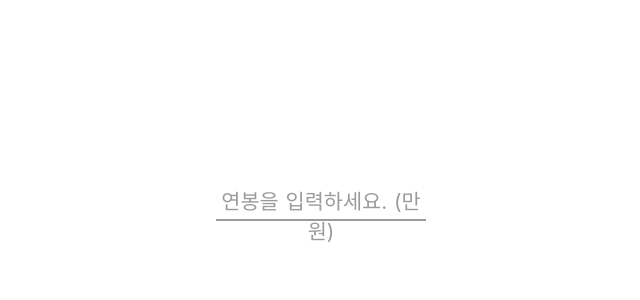
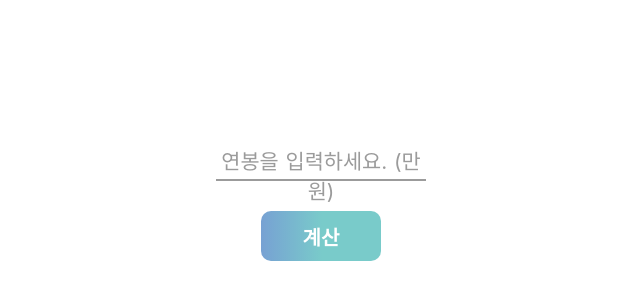
Before and after one commit to JongHoo/calculate-salary, a Nuxt app: page /calculate in a window 1280 px wide. Shown: the part 212-512 px from the top of the page, without its empty margins (319-959 px from the left). Built offline with nearby package versions, Linux system fonts and the light colour scheme.

Commit message:
계산 화면 작업 ing

```diff
--- a/pages/calculate.vue
+++ b/pages/calculate.vue
@@ -1,9 +1,11 @@
 <template lang="pug">
-  .calculate
-    .form__group(field)
-      input.form__field(type="input" placeholder="입력하세요." name="salary" id="salary" required
-        @keypress="onKeypressForSalary" v-model="salary")
-      label.form__label(for="salary") 연봉을 입력하세요. (만원)
+.calculate
+  .form__group(field)
+    input.form__field(type="input" placeholder="입력하세요." name="salary" id="salary" required
+      @keypress="onKeypressForSalary" v-model="salary")
+    label.form__label(for="salary") 연봉을 입력하세요. (만원)
+  .btn-area
+    button.btn-grad(@click="calculateSalary") 계산
 </template>
 
 <script>
@@ -17,12 +19,16 @@ export default {
   methods: {
     onKeypressForSalary (e) {
       if (e.keyCode < 48 || e.keyCode > 57) e.returnValue = false
+    },
+    calculateSalary () {
+      if (!this.salary) return
+      this.$router.push({ name: 'result', params: { salary: this.salary } })
     }
   }
 }
 </script>
 
-<style scoped>
+<style scoped lang="less">
 .calculate {
   margin: 0 auto;
   min-height: 100vh;
@@ -30,6 +36,25 @@ export default {
   justify-content: center;
   align-items: center;
   text-align: center;
+  flex-direction: column;
+
+  & > .btn-area {
+    margin-top: 30px;
+    & > .btn-grad {
+      background-image: linear-gradient(to right, #77A1D3 0%, #79CBCA 51%);
+      border: none;
+      color: #fff;
+      text-align: center;
+      text-decoration: none;
+      display: inline-block;
+      font-size: 20px;
+      font-weight: bold;
+      cursor: pointer;
+      border-radius: 10px;
+      width: 120px;
+      height: 50px;
+    }
+  }
 }
 
 .form__group {
@@ -50,7 +75,6 @@ export default {
   padding: 7px 0;
   background: transparent;
   transition: border-color 0.2s;
-  text-align: right;
 }
 .form__field::placeholder {
   color: transparent;
@@ -74,7 +98,7 @@ export default {
   padding-bottom: 6px;
   font-weight: 700;
   border-width: 3px;
-  border-image: linear-gradient(to right, #11998e, #38ef7d);
+  border-image: linear-gradient(to right, #fc00aa, #00dbde);
   border-image-slice: 1;
 }
 .form__field:focus ~ .form__label {
@@ -83,7 +107,7 @@ export default {
   display: block;
   transition: 0.2s;
   font-size: 1rem;
-  color: #11998e;
+  color: #a83fd5;
   font-weight: 700;
 }
 
--- /dev/null
+++ b/pages/result.vue
@@ -0,0 +1,20 @@
+<template lang="pug">
+.result
+  .result-wrapper
+    span {{ monthlyAmount }}
+</template>
+
+<script>
+export default {
+  name: "result",
+  computed: {
+    monthlyAmount () {
+      if (this.$route.params) return Math.floor(this.$route.params.salary / 12)
+    }
+  }
+}
+</script>
+
+<style scoped lang="less">
+
+</style>
```
